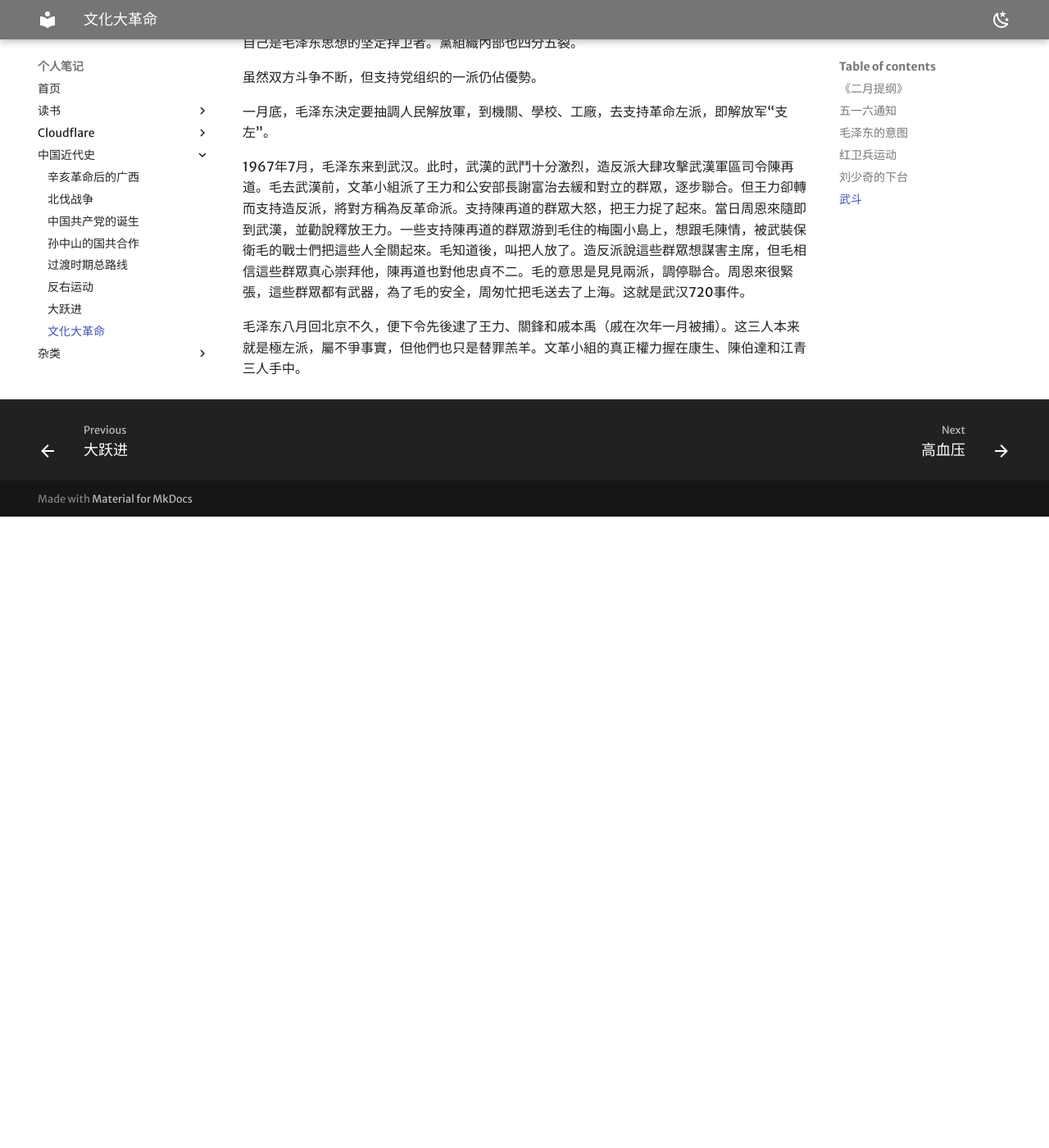
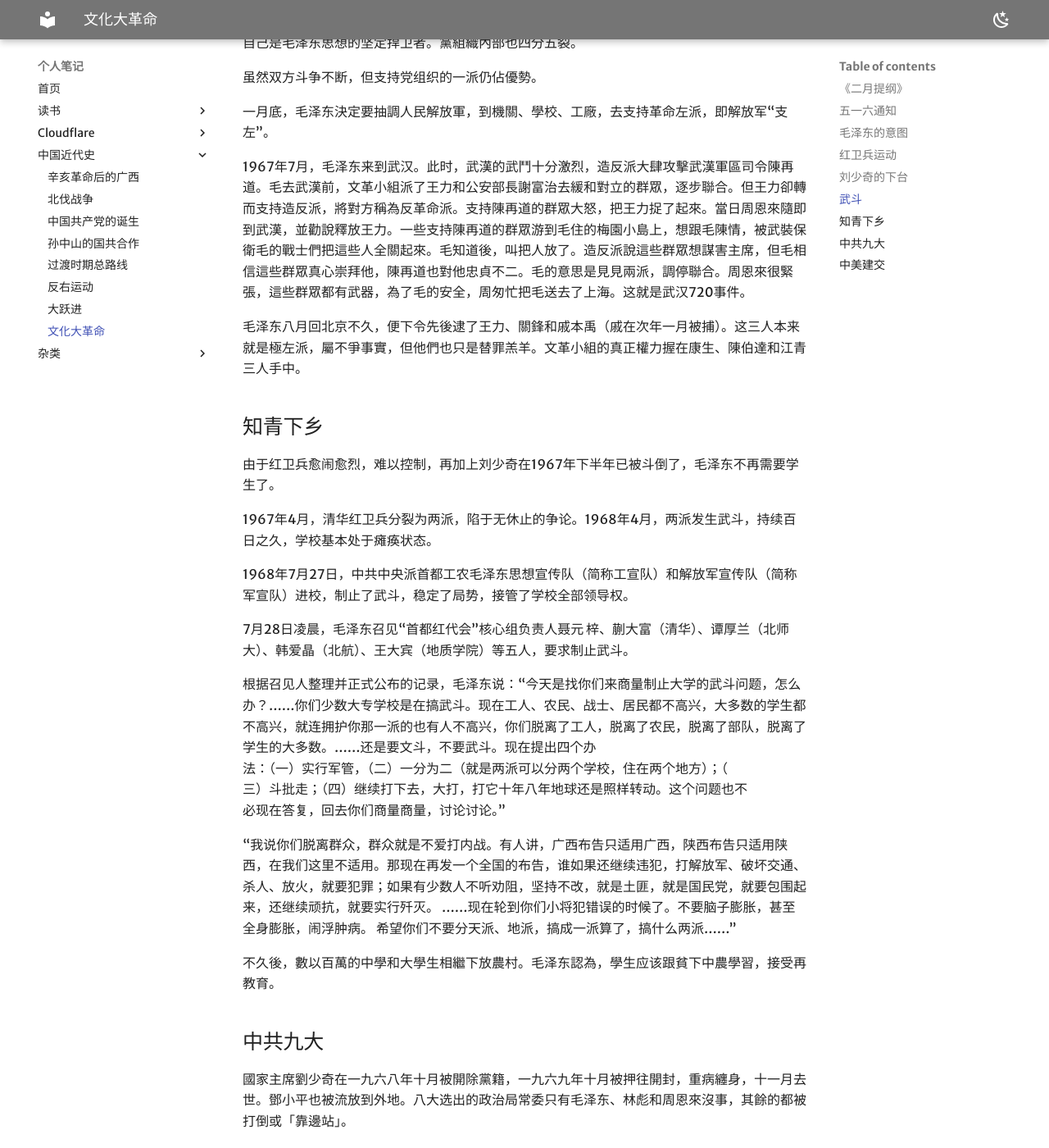
Before and after one commit to ruanyf/notes, an MkDocs documentation site: the page built from docs/中国近代史/文化大革命.md, in a window 1280 px wide and 1400 px high, scrolled down 3515 px. Shown: the whole window at 82% size. Built offline with MkDocs 1.6.1 and Material for MkDocs 9.7.7, drawn with Linux system fonts in a browser that asks for light colours; some web fonts are replaced; before the commit the page ends 4145 px from its top, so only the background shows below that; some of the changed text lies outside the part shown.

Commit message:
docs: update notes

```diff
--- a/docs/中国近代史/文化大革命.md
+++ b/docs/中国近代史/文化大革命.md
@@ -87,3 +87,46 @@
 1967年7月，毛泽东来到武汉。此时，武漢的武鬥十分激烈，造反派大肆攻擊武漢軍區司令陳再道。毛去武漢前，文革小組派了王力和公安部長謝富治去緩和對立的群眾，逐步聯合。但王力卻轉而支持造反派，將對方稱為反革命派。支持陳再道的群眾大怒，把王力捉了起來。當日周恩來隨即到武漢，並勸說釋放王力。一些支持陳再道的群眾游到毛住的梅園小島上，想跟毛陳情，被武裝保衛毛的戰士們把這些人全關起來。毛知道後，叫把人放了。造反派說這些群眾想謀害主席，但毛相信這些群眾真心崇拜他，陳再道也對他忠貞不二。毛的意思是見見兩派，調停聯合。周恩來很緊張，這些群眾都有武器，為了毛的安全，周匆忙把毛送去了上海。这就是武汉720事件。
 
 毛泽东八月回北京不久，便下令先後逮了王力、關鋒和戚本禹（戚在次年一月被捕）。这三人本来就是極左派，屬不爭事實，但他們也只是替罪羔羊。文革小組的真正權力握在康生、陳伯達和江青三人手中。
+
+## 知青下乡
+
+由于红卫兵愈闹愈烈，难以控制，再加上刘少奇在1967年下半年已被斗倒了，毛泽东不再需要学生了。
+
+1967年4月，清华红卫兵分裂为两派，陷于无休止的争论。1968年4月，两派发生武斗，持续百日之久，学校基本处于瘫痪状态。
+
+1968年7月27日，中共中央派首都工农毛泽东思想宣传队（简称工宣队）和解放军宣传队（简称军宣队）进校，制止了武斗，稳定了局势，接管了学校全部领导权。
+
+7月28日凌晨，毛泽东召见“首都红代会”核心组负责人聂元 梓、蒯大富（清华）、谭厚兰（北师大）、韩爱晶（北航）、王大宾（地质学院）等五人，要求制止武斗。
+
+根据召见人整理并正式公布的记录，毛泽东说：“今天是找你们来商量制止大学的武斗问题，怎么办？……你们少数大专学校是在搞武斗。现在工人、农民、战士、居民都不高兴，大多数的学生都不高兴，就连拥护你那一派的也有人不高兴，你们脱离了工人，脱离了农民，脱离了部队，脱离了学生的大多数。……还是要文斗，不要武斗。现在提出四个办
+法：（一）实行军管，（二）一分为二（就是两派可以分两个学校，住在两个地方）；（
+三）斗批走；（四）继续打下去，大打，打它十年八年地球还是照样转动。这个问题也不
+必现在答复，回去你们商量商量，讨论讨论。”
+
+“我说你们脱离群众，群众就是不爱打内战。有人讲，广西布告只适用广西，陕西布告只适用陕西，在我们这里不适用。那现在再发一个全国的布告，谁如果还继续违犯，打解放军、破坏交通、杀人、放火，就要犯罪；如果有少数人不听劝阻，坚持不改，就是土匪，就是国民党，就要包围起来，还继续顽抗，就要实行歼灭。 ……现在轮到你们小将犯错误的时候了。不要脑子膨胀，甚至全身膨胀，闹浮肿病。  希望你们不要分天派、地派，搞成一派算了，搞什么两派……”
+
+不久後，數以百萬的中學和大學生相繼下放農村。毛泽东認為，學生应该跟貧下中農學習，接受再教育。
+
+## 中共九大
+
+國家主席劉少奇在一九六八年十月被開除黨籍，一九六九年十月被押往開封，重病纏身，十一月去世。鄧小平也被流放到外地。八大选出的政治局常委只有毛泽东、林彪和周恩來沒事，其餘的都被打倒或「靠邊站」。
+
+此时，各省的省委被撤銷，軍隊領導的革委會接管日常事務。八大選出的中央委員會已大部分被打倒。
+
+一九六九年召开的中共第九次全國代表大會，通过了新的党纲，毛泽东成為最高領導，毛澤東思想成為指導中國革命的唯一的意識形態。
+
+文化大革命并未在此时宣告結束。中央分成兩大派，一派是中央文革小組，另一派是林彪和他的親信。两派為了什麼人進入中央委員會和政治局，爭奪激烈。
+
+林彪在九大發表政治報告，並被定為毛澤東的「親密戰友和接班人」。林彪的兒子林立果，在九大后升任為空軍作戰部副部長，空軍內一再宣揚要無限效忠於林彪和林立果。
+
+## 中美建交
+
+1969年3月，发生了珍宝岛事件，中国与苏联的军队交火。此后，苏联在中苏边境陈兵百万，苏联高层多次商讨要对中华人民共和国进行报复，并首次明确发出先发制人和核打击中国的威胁。毛泽东开始考虑缓和与美国的关系。
+
+一九七○年十月一日，毛泽东把美国记者斯诺夫妇请上天安门，并让他们站在自己身边，向美方发出缓和关系的信号。
+
+一九七○年十二月十八日，毛泽东又与斯诺进行了一次长谈。这是他们之间的第五次谈话，也是最后一次。
+
+一九七一年三月二十一日，由毛泽东决定派出的中国乒乓球代表团抵达日本名古屋，准备参加于二十八日开幕的第三十一届世界乒乓球锦标赛。这是中国球队时隔六年后第一次又在世界上露面，立即引起了世界舆论的关注。在比赛期间，毛泽东要求外交部，邀请美国乒乓球队访华。
+
+此时，美国的尼克松政府急于从越南战争抽身，以及想要孤立苏联，因此乐意与中国接触。
```
Also changed, not shown: docs/index.md (+2 -0 lines), docs/杂类/软件.md (+3 -0 lines), 1 other file.
